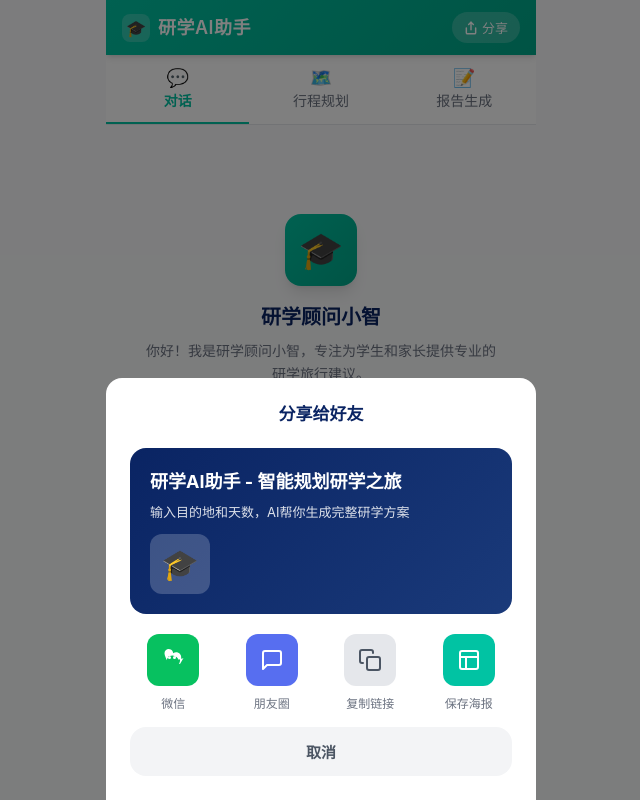
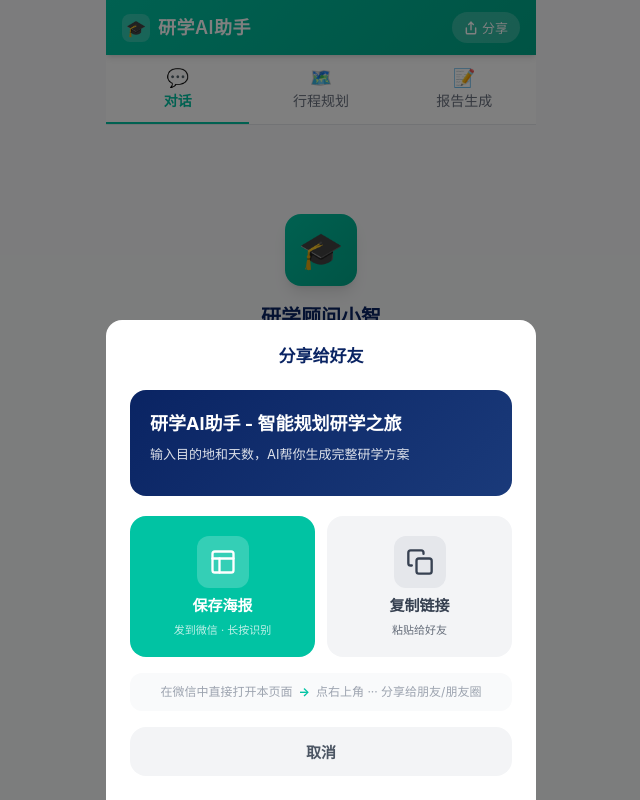
Before and after one commit to 380283312-cyber/yanxue-h5, a Next.js app: page / in a window 1280 px wide. Both pictures are taken after a click on the button "分享". Shown: the whole page, without its empty margins (319-959 px from the left). Built offline with nearby package versions, Linux system fonts and the light colour scheme.

Commit message:
fix: redesign ShareModal with 2 large primary action buttons, fix toast multiline, improve UX

```diff
--- a/app/globals.css
+++ b/app/globals.css
@@ -949,6 +949,89 @@
   color: var(--gray-500);
 }
 
+/* Primary action buttons */
+.share-primary-actions {
+  display: flex;
+  gap: 12px;
+  margin-bottom: 16px;
+}
+
+.share-primary-btn {
+  flex: 1;
+  display: flex;
+  flex-direction: column;
+  align-items: center;
+  gap: 6px;
+  padding: 20px 12px;
+  border-radius: var(--radius-xl);
+  border: none;
+  cursor: pointer;
+  transition: opacity 0.15s, transform 0.1s;
+  -webkit-tap-highlight-color: transparent;
+}
+
+.share-primary-btn:active {
+  transform: scale(0.97);
+  opacity: 0.85;
+}
+
+.share-primary-btn.poster {
+  background: var(--primary);
+  color: white;
+}
+
+.share-primary-btn.copy {
+  background: var(--gray-100);
+  color: var(--gray-700);
+}
+
+.share-primary-icon {
+  width: 52px;
+  height: 52px;
+  border-radius: var(--radius-lg);
+  display: flex;
+  align-items: center;
+  justify-content: center;
+}
+
+.share-primary-btn.poster .share-primary-icon {
+  background: rgba(255,255,255,0.2);
+}
+
+.share-primary-btn.copy .share-primary-icon {
+  background: var(--gray-200);
+}
+
+.share-primary-label {
+  font-size: 15px;
+  font-weight: 700;
+}
+
+.share-primary-sub {
+  font-size: 11px;
+  opacity: 0.75;
+}
+
+/* WeChat tip */
+.share-wechat-tip {
+  display: flex;
+  align-items: center;
+  justify-content: center;
+  gap: 6px;
+  font-size: 12px;
+  color: var(--gray-400);
+  text-align: center;
+  line-height: 1.5;
+  padding: 10px 16px;
+  background: var(--gray-50);
+  border-radius: var(--radius-lg);
+}
+
+.share-wechat-tip-arrow {
+  color: var(--primary);
+  font-weight: 700;
+}
+
 .share-cancel-btn {
   width: 100%;
   padding: 14px;
@@ -968,14 +1051,17 @@
   transform: translateX(-50%) translateY(-20px);
   background: var(--gray-800);
   color: var(--white);
-  padding: 10px 20px;
-  border-radius: var(--radius-full);
+  padding: 12px 20px;
+  border-radius: var(--radius-lg);
   font-size: 14px;
   z-index: 2000;
   opacity: 0;
   pointer-events: none;
   transition: all 0.3s ease;
-  white-space: nowrap;
+  white-space: pre-wrap;
+  line-height: 1.5;
+  max-width: 300px;
+  text-align: center;
 }
 
 .toast.visible {
--- a/components/ShareModal.tsx
+++ b/components/ShareModal.tsx
@@ -20,43 +20,27 @@
   const showToast = (msg: string) => {
     setToast(msg);
     setToastVisible(true);
-    setTimeout(() => setToastVisible(false), 2000);
+    setTimeout(() => setToastVisible(false), 2500);
   };
 
   const handleCopy = async () => {
     const shareText = `${SHARE_TITLE}\n${SHARE_DESC}\n\n👉 ${SHARE_URL}`;
     try {
       await navigator.clipboard.writeText(shareText);
-      showToast("链接已复制到剪贴板");
+      showToast("已复制到剪贴板");
     } catch {
-      showToast("复制失败，请手动复制");
+      showToast("复制失败，长按复制：\n" + SHARE_URL);
     }
   };
 
   const handleDownloadPoster = () => {
-    // Re-mount the canvas to trigger download via useEffect
     setPosterKey((k) => k + 1);
     showToast("海报生成中...");
   };
 
-  const handleWechatShare = () => {
-    if (typeof window !== "undefined" && (window as any).wx) {
-      (window as any).wx.ready(() => {
-        (window as any).wx.shareAppMessage({
-          title: SHARE_TITLE,
-          desc: SHARE_DESC,
-          link: SHARE_URL,
-          imgUrl: `${SHARE_URL}/icon.png`,
-          success: () => showToast("分享成功"),
-          fail: () => showToast("分享失败"),
-        });
-      });
-    } else {
-      handleCopy();
-    }
-  };
+  // Detect if inside WeChat
+  const isWechat = typeof window !== "undefined" && !!(window as any).wx;
 
-  // Close on escape
   useEffect(() => {
     const handleEsc = (e: KeyboardEvent) => {
       if (e.key === "Escape") onClose();
@@ -81,53 +65,49 @@
         <div className="share-modal">
           <h3 className="share-modal-title">分享给好友</h3>
 
+          {/* Link card */}
           <div className="share-card-preview">
-            <div className="share-card-preview-title">研学AI助手 - 智能规划研学之旅</div>
-            <div className="share-card-preview-desc">
-              输入目的地和天数，AI帮你生成完整研学方案
-            </div>
-            <div className="share-card-preview-img">🎓</div>
+            <div className="share-card-preview-title">{SHARE_TITLE}</div>
+            <div className="share-card-preview-desc">{SHARE_DESC}</div>
           </div>
 
-          <div className="share-actions">
-            <button className="share-action-item" onClick={handleWechatShare}>
-              <div className="share-action-icon wechat">
-                <svg width="24" height="24" viewBox="0 0 24 24" fill="currentColor">
-                  <path d="M8.5 11a1.5 1.5 0 1 0 0-3 1.5 1.5 0 0 0 0 3zm5 0a1.5 1.5 0 1 0 0-3 1.5 1.5 0 0 0 0 3zm5.5 5.1c-.4-.2-.8-.4-1.2-.5.4-.4.7-.9.9-1.4.4-.9.5-2 .3-2.9-.5.2-1 .3-1.5.5-.5-1.4-1.4-2.4-2.5-3.1-.3-.2-.7-.3-1-.5-.8-.4-1.7-.6-2.5-.6-2.2 0-4.1 1.2-5.2 3-.3.5-.5 1.1-.6 1.7C5.1 9.7 3.5 7.7 3.5 5.3 3.5 2.9 5.4 1 7.8 1c1.4 0 2.7.7 3.5 1.8.5.7.8 1.5.9 2.4.9-.6 1.9-1 3-1 2.8 0 5 2.2 5 5 0 .5-.1 1-.2 1.4.2 0 .3.1.5.1.8 0 1.5-.3 2-.7z"/>
-                </svg>
-              </div>
-              <span className="share-action-label">微信</span>
-            </button>
-
-            <button className="share-action-item" onClick={handleWechatShare}>
-              <div className="share-action-icon friend">
-                <svg width="24" height="24" viewBox="0 0 24 24" fill="none" stroke="currentColor" strokeWidth="2" strokeLinecap="round" strokeLinejoin="round">
-                  <path d="M21 15a2 2 0 0 1-2 2H7l-4 4V5a2 2 0 0 1 2-2h14a2 2 0 0 1 2 2z"/>
-                </svg>
-              </div>
-              <span className="share-action-label">朋友圈</span>
-            </button>
-
-            <button className="share-action-item" onClick={handleCopy}>
-              <div className="share-action-icon copy">
-                <svg width="24" height="24" viewBox="0 0 24 24" fill="none" stroke="currentColor" strokeWidth="2" strokeLinecap="round" strokeLinejoin="round">
-                  <rect x="9" y="9" width="13" height="13" rx="2" ry="2"/>
-                  <path d="M5 15H4a2 2 0 0 1-2-2V4a2 2 0 0 1 2-2h9a2 2 0 0 1 2 2v1"/>
-                </svg>
-              </div>
-              <span className="share-action-label">复制链接</span>
-            </button>
-
-            <button className="share-action-item" onClick={handleDownloadPoster}>
-              <div className="share-action-icon poster">
-                <svg width="24" height="24" viewBox="0 0 24 24" fill="none" stroke="currentColor" strokeWidth="2" strokeLinecap="round" strokeLinejoin="round">
+          {/* Main actions — 2 large primary buttons */}
+          <div className="share-primary-actions">
+            <button
+              className="share-primary-btn poster"
+              onClick={handleDownloadPoster}
+            >
+              <div className="share-primary-icon">
+                <svg width="28" height="28" viewBox="0 0 24 24" fill="none" stroke="currentColor" strokeWidth="2" strokeLinecap="round" strokeLinejoin="round">
                   <rect x="3" y="3" width="18" height="18" rx="2"/>
                   <path d="M3 9h18"/>
                   <path d="M9 21V9"/>
                 </svg>
               </div>
-              <span className="share-action-label">保存海报</span>
+              <span className="share-primary-label">保存海报</span>
+              <span className="share-primary-sub">发到微信 · 长按识别</span>
             </button>
+
+            <button
+              className="share-primary-btn copy"
+              onClick={handleCopy}
+            >
+              <div className="share-primary-icon">
+                <svg width="28" height="28" viewBox="0 0 24 24" fill="none" stroke="currentColor" strokeWidth="2" strokeLinecap="round" strokeLinejoin="round">
+                  <rect x="9" y="9" width="13" height="13" rx="2" ry="2"/>
+                  <path d="M5 15H4a2 2 0 0 1-2-2V4a2 2 0 0 1 2-2h9a2 2 0 0 1 2 2v1"/>
+                </svg>
+              </div>
+              <span className="share-primary-label">复制链接</span>
+              <span className="share-primary-sub">粘贴给好友</span>
+            </button>
+          </div>
+
+          {/* WeChat tip */}
+          <div className="share-wechat-tip">
+            <span>在微信中直接打开本页面</span>
+            <span className="share-wechat-tip-arrow">→</span>
+            <span>点右上角 ··· 分享给朋友/朋友圈</span>
           </div>
 
           <button className="share-cancel-btn" onClick={onClose}>
```
